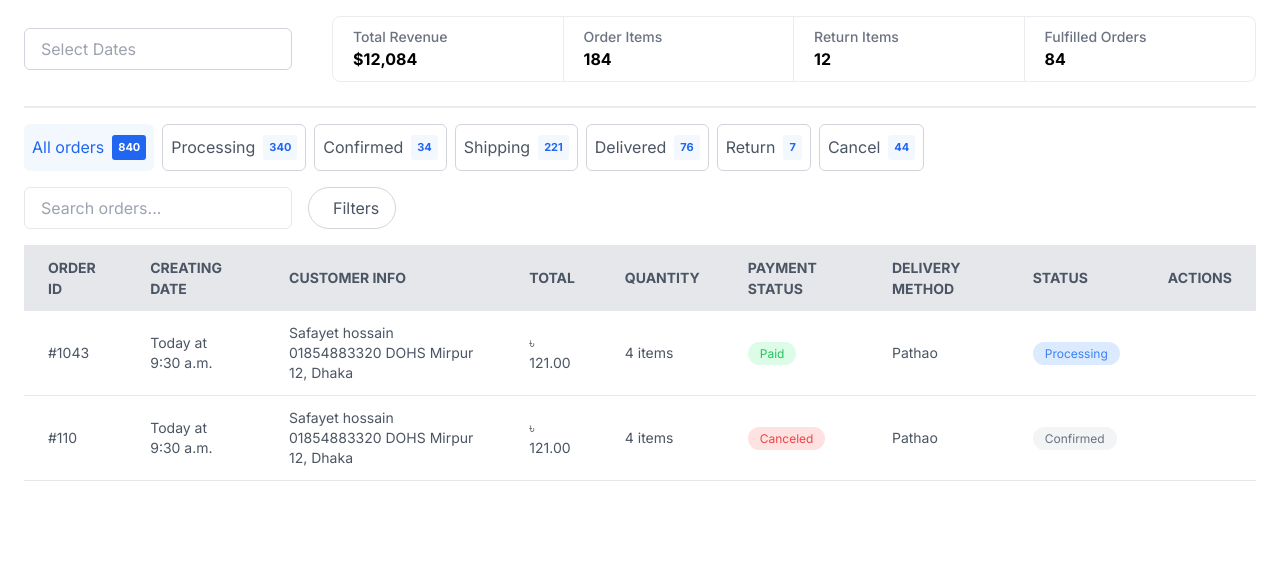
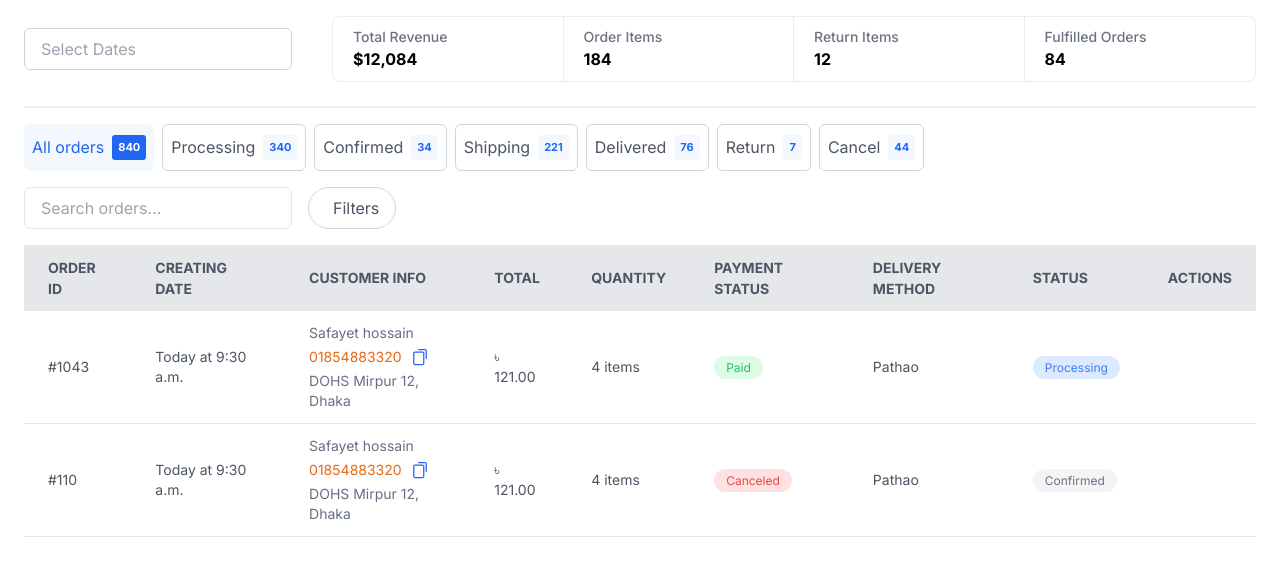
Before and after one commit to tanmoypaul1005/qzency, a Next.js app: page / in a window 1280 px wide. Shown: the top 576 px of the page. Built offline with nearby package versions, Linux system fonts and the light colour scheme.

Commit message:
chore: Add lazy loading for customer image in TableRow component

```diff
--- a/app/components/table/TableRow.js
+++ b/app/components/table/TableRow.js
@@ -1,3 +1,5 @@
+import { iPast } from '@/util/imageImports';
+import Image from 'next/image';
 import React from 'react';
 
 const TableRow = ({ orderId, date, customerInfo, total, quantity, paymentStatus, deliveryMethod, status }) => {
@@ -5,7 +7,17 @@ const TableRow = ({ orderId, date, customerInfo, total, quantity, paymentStatus,
     <tr className="border-b border-gray-200 hover:bg-gray-100">
       <td className="px-6 py-3">{orderId}</td>
       <td className="px-6 py-3">{date}</td>
-      <td className="px-6 py-3">{customerInfo}</td>
+      <td className="px-6 py-3 space-y-1">
+        <div className="text-sm font-normal leading-5 text-[#667085]">Safayet hossain</div>
+        <div className="flex gap-x-2">
+
+        <div className="text-sm font-normal leading-5 text-[#E46A11]">
+          01854883320
+        </div>
+        <Image src={iPast} alt="phone" width={20} height={20} />
+        </div>
+        <div className="text-sm font-normal leading-5 text-[#667085]">DOHS Mirpur 12, Dhaka</div>
+      </td>
       <td className="px-6 py-3">{total}</td>
       <td className="px-6 py-3">{quantity}</td>
       <td className="px-6 py-3">
--- /dev/null
+++ b/util/imageImports.js
@@ -0,0 +1 @@
+export { default as iPast } from "../public/icon/past.svg";
```
Also changed, not shown: public/icon/past.svg (added).
